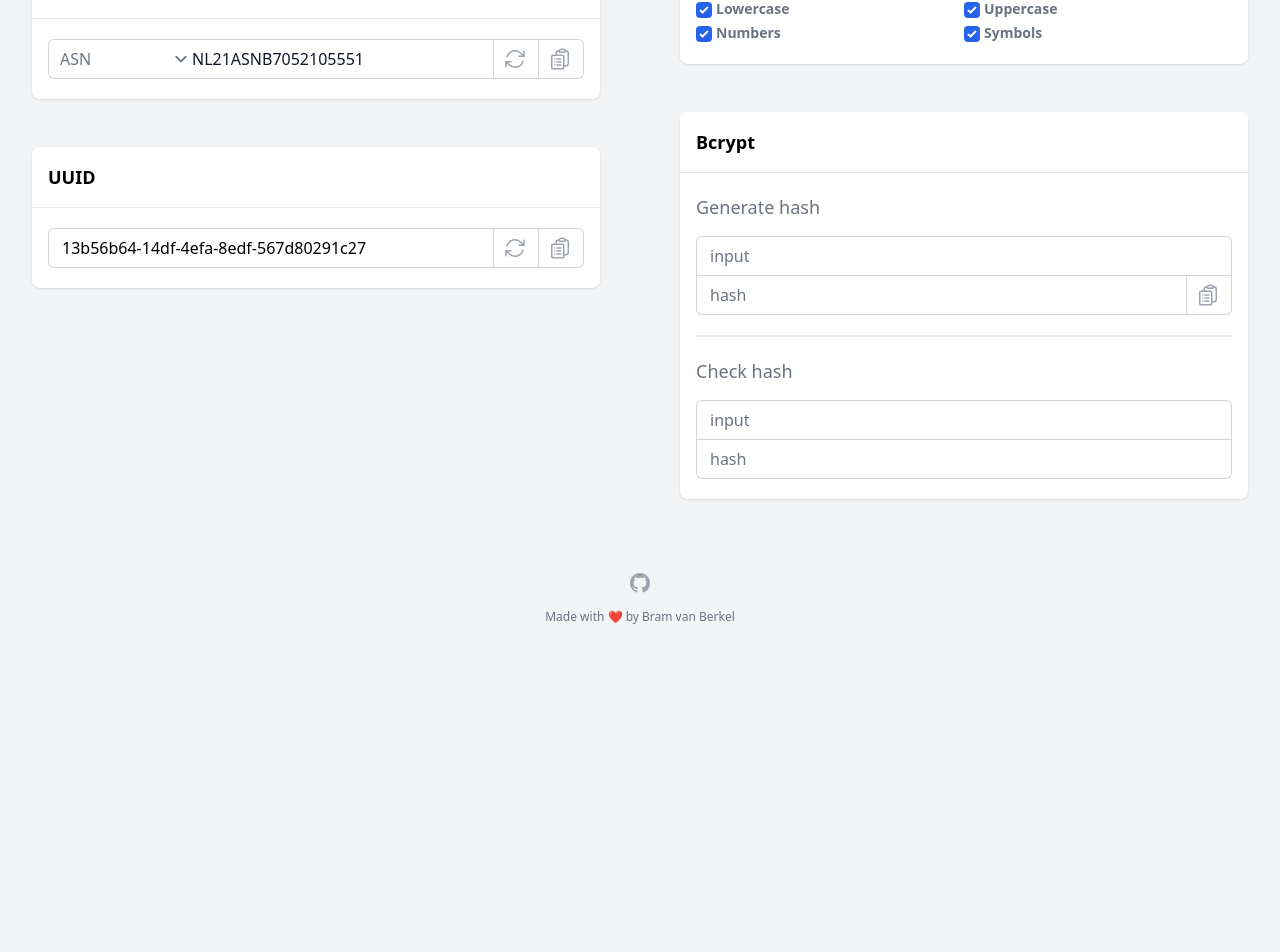
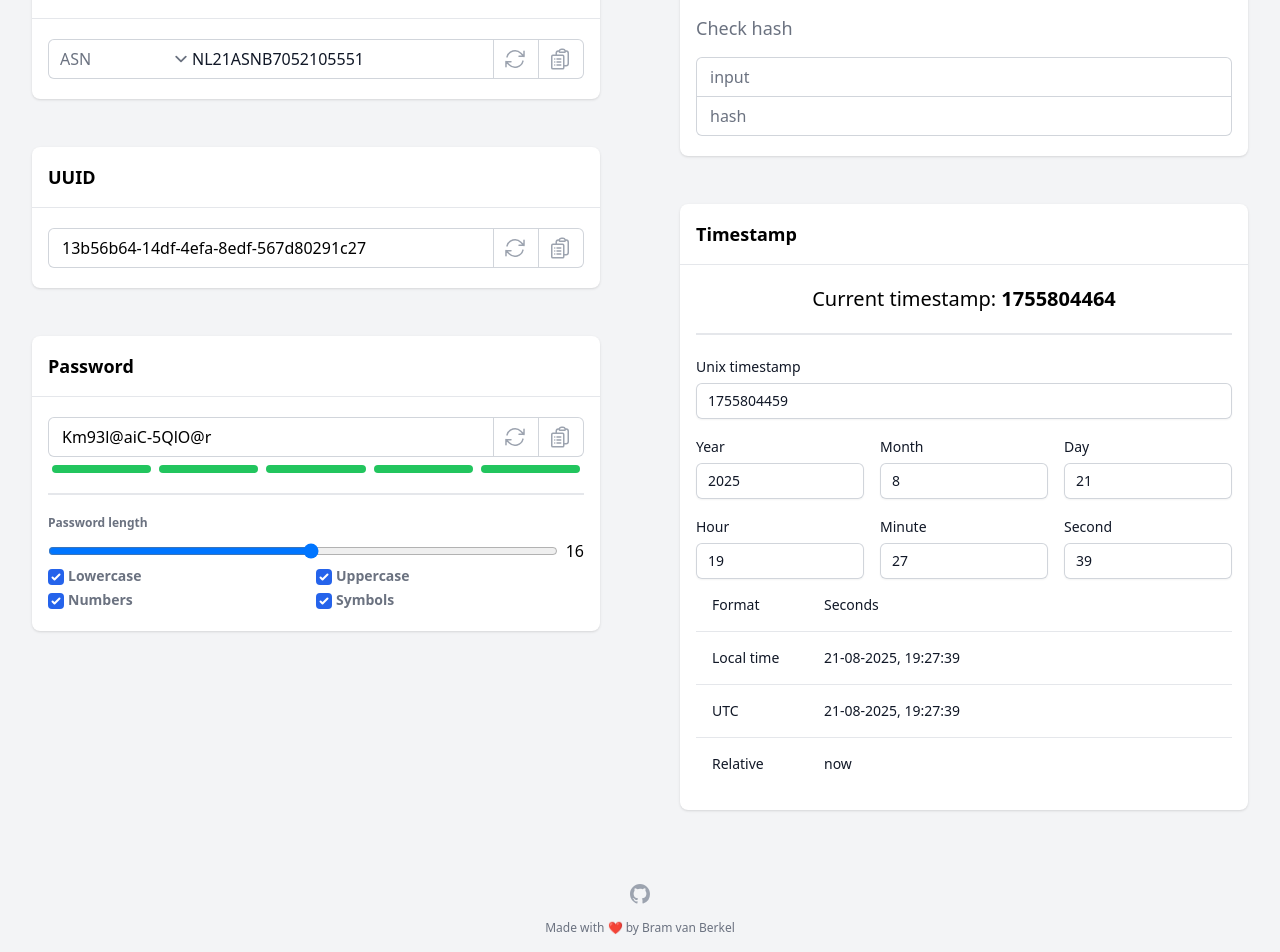
Before and after one commit to BramVanBerkel/testnummers, a Vue app: page / in a window 1280 px wide. Shown: the part 335-1287 px from the top of the page. Before the commit the page ends 986 px from the top, so only its background shows below. Built offline with nearby package versions, Linux system fonts and the light colour scheme.

Commit message:
add unix timestamp

```diff
--- a/package.json
+++ b/package.json
@@ -19,7 +19,6 @@
     "typescript": "^5.2.2",
     "vite": "^5.0.8",
     "vue": "^3.3.11",
-    "vue-i18n": "^9.8.0",
     "vue-tsc": "^1.8.25"
   }
 }
--- a/src/App.vue
+++ b/src/App.vue
@@ -6,6 +6,7 @@ import Password from "./components/generators/Password.vue";
 import Footer from "./components/Footer.vue";
 import Bcrypt from "./components/generators/Bcrypt.vue";
 import Card from "./components/Card.vue";
+import Timestamp from "./components/generators/Timestamp.vue";
 </script>
 
 <template>
@@ -37,6 +38,9 @@ import Card from "./components/Card.vue";
     <Card name="Bcrypt">
       <Bcrypt />
     </Card>
+    <Card name="Timestamp">
+      <Timestamp />
+    </Card>
   </main>
   <Footer />
 </template>
--- a/src/components/generators/Bcrypt.vue
+++ b/src/components/generators/Bcrypt.vue
@@ -18,8 +18,6 @@ const state = {
 }
 
 function generate(setSuccess: boolean = true) {
-  console.log('generateBcrypt(state.input.value)', generateBcrypt(state.generateInput.value));
-
   state.generateHash.value = generateBcrypt(state.generateInput.value);
 
   if (setSuccess) {
@@ -32,7 +30,6 @@ function generate(setSuccess: boolean = true) {
 }
 
 function check() {
-  console.log('checkBcrypt(state.checkInput.value, state.checkHash.value)', checkBcrypt(state.checkInput.value, state.checkHash.value))
   state.checkSuccess.value = checkBcrypt(state.checkInput.value, state.checkHash.value);
 }
 
--- /dev/null
+++ b/src/components/generators/Timestamp.vue
@@ -0,0 +1,163 @@
+<script setup lang="ts">
+
+import {onMounted, ref, watch} from "vue";
+import {generateTimestamp} from "../../generators/UnixTimestampGenerator.ts";
+import {generateRelativeTime} from "../../generators/RelativeTimeGenerator.ts";
+
+const language = navigator.language;
+
+const state = {
+  currentTimestamp: ref<number>(),
+  timestamp: ref<number>(generateTimestamp(new Date())),
+  date: ref<Date>(new Date()),
+  year: ref<number>(new Date().getFullYear()),
+  month: ref<number>(new Date().getMonth() + 1),
+  day: ref<number>(new Date().getDate()),
+  hour: ref<number>(new Date().getHours()),
+  minute: ref<number>(new Date().getMinutes()),
+  second: ref<number>(new Date().getSeconds()),
+  relative: ref<string>(),
+  localeString: ref<string>(),
+  localeStringUTC: ref<string>(),
+}
+
+function updateUnixTimestamp() {
+  state.currentTimestamp.value = generateTimestamp(new Date());
+}
+
+function updateLocaleString() {
+  const options: Intl.DateTimeFormatOptions = {
+    hour12: false,
+    year: 'numeric',
+    month: '2-digit',
+    day: '2-digit',
+    hour: '2-digit',
+    minute: '2-digit',
+    second: '2-digit'
+  };
+
+  state.localeString.value = state.date.value.toLocaleString('nl-NL', options)
+  state.localeStringUTC.value = state.date.value.toLocaleString('nl-NL', {
+    ...options,
+    timeZone: 'UTC'
+  })
+}
+
+onMounted(() => {
+  updateLocaleString();
+  updateUnixTimestamp(); // run the function immediately when the component is mounted
+  setInterval(updateUnixTimestamp, 1000) // and update the value every second afterward
+  state.relative.value = generateRelativeTime(new Date());
+})
+
+watch([state.year, state.month, state.day, state.hour, state.minute, state.second], () => {
+  state.date.value = new Date(state.year.value, state.month.value - 1, state.day.value, state.hour.value, state.minute.value, state.second.value);
+  state.timestamp.value = generateTimestamp(state.date.value);
+  state.relative.value = generateRelativeTime(state.date.value);
+})
+
+watch(state.timestamp, () => {
+  const date = new Date(state.timestamp.value * 1000);
+  state.year.value = date.getFullYear();
+  state.month.value = date.getMonth() + 1;
+  state.day.value = date.getDate();
+  state.hour.value = date.getHours();
+  state.minute.value = date.getMinutes();
+  state.second.value = date.getSeconds();
+})
+
+watch(state.date, () => updateLocaleString())
+
+</script>
+
+<template>
+  <div class="text-center text-lg">
+    <h2 class="text-center text-xl">
+      Current timestamp: <span class="font-semibold" v-html="state.currentTimestamp.value"></span>
+    </h2>
+  </div>
+
+  <hr class="my-5 border border-gray-200">
+
+  <div class="pb-4">
+    <label for="year" class="block text-sm font-medium leading-6 text-gray-900">Unix timestamp</label>
+    <div class="mt-1">
+      <input type="number" name="unix" id="unix" v-model="state.timestamp.value"
+             class="block w-full rounded-md border-0 py-1.5 text-gray-900 shadow-sm ring-1 ring-inset ring-gray-300 placeholder:text-gray-400 focus:ring-2 focus:ring-inset focus:ring-indigo-600 sm:text-sm sm:leading-6">
+    </div>
+  </div>
+
+  <div class="columns-3 pb-4">
+    <div>
+      <label for="year" class="block text-sm font-medium leading-6 text-gray-900">Year</label>
+      <div class="mt-1">
+        <input type="number" name="year" id="year" v-model="state.year.value" min="1970" max="9000"
+               class="block w-full rounded-md border-0 py-1.5 text-gray-900 shadow-sm ring-1 ring-inset ring-gray-300 placeholder:text-gray-400 focus:ring-2 focus:ring-inset focus:ring-indigo-600 sm:text-sm sm:leading-6">
+      </div>
+    </div>
+
+    <div>
+      <label for="month" class="block text-sm font-medium leading-6 text-gray-900">Month</label>
+      <div class="mt-1">
+        <input type="number" name="month" id="month" v-model="state.month.value" min="1" max="12"
+               class="block w-full rounded-md border-0 py-1.5 text-gray-900 shadow-sm ring-1 ring-inset ring-gray-300 placeholder:text-gray-400 focus:ring-2 focus:ring-inset focus:ring-indigo-600 sm:text-sm sm:leading-6">
+      </div>
+    </div>
+
+    <div>
+      <label for="day" class="block text-sm font-medium leading-6 text-gray-900">Day</label>
+      <div class="mt-1">
+        <input type="number" name="day" id="day" v-model="state.day.value" min="1" max="31"
+               class="block w-full rounded-md border-0 py-1.5 text-gray-900 shadow-sm ring-1 ring-inset ring-gray-300 placeholder:text-gray-400 focus:ring-2 focus:ring-inset focus:ring-indigo-600 sm:text-sm sm:leading-6">
+      </div>
+    </div>
+  </div>
+
+  <div class="columns-3">
+    <div>
+      <label for="hour" class="block text-sm font-medium leading-6 text-gray-900">Hour</label>
+      <div class="mt-1">
+        <input type="number" name="hour" id="hour" v-model="state.hour.value" min="0" max="23"
+               class="block w-full rounded-md border-0 py-1.5 text-gray-900 shadow-sm ring-1 ring-inset ring-gray-300 placeholder:text-gray-400 focus:ring-2 focus:ring-inset focus:ring-indigo-600 sm:text-sm sm:leading-6">
+      </div>
+    </div>
+
+    <div>
+      <label for="minute" class="block text-sm font-medium leading-6 text-gray-900">Minute</label>
+      <div class="mt-1">
+        <input type="number" name="minute" id="minute" v-model="state.minute.value" min="0" max="59"
+               class="block w-full rounded-md border-0 py-1.5 text-gray-900 shadow-sm ring-1 ring-inset ring-gray-300 placeholder:text-gray-400 focus:ring-2 focus:ring-inset focus:ring-indigo-600 sm:text-sm sm:leading-6">
+      </div>
+    </div>
+
+    <div>
+      <label for="second" class="block text-sm font-medium leading-6 text-gray-900">Second</label>
+      <div class="mt-1">
+        <input type="number" name="second" id="second" v-model="state.second.value" min="0" max="59"
+               class="block w-full rounded-md border-0 py-1.5 text-gray-900 shadow-sm ring-1 ring-inset ring-gray-300 placeholder:text-gray-400 focus:ring-2 focus:ring-inset focus:ring-indigo-600 sm:text-sm sm:leading-6">
+      </div>
+    </div>
+  </div>
+  <table class="min-w-full divide-y divide-gray-300 table-fixed">
+    <tbody class="divide-y divide-gray-200">
+    <tr>
+      <td class="w-32 py-4 pl-4 pr-3 text-sm font-medium text-gray-900">Format</td>
+      <td class="py-4 pl-4 pr-3 text-sm text-gray-900 sm:pl-0">Seconds</td>
+    </tr>
+    <tr>
+      <td class="py-4 pl-4 pr-3 text-sm font-medium text-gray-900">Local time</td>
+      <td class="py-4 pl-4 pr-3 text-sm text-gray-900 sm:pl-0"
+          v-html="state.localeString.value"></td>
+    </tr>
+    <tr>
+      <td class="py-4 pl-4 pr-3 text-sm font-medium text-gray-900">UTC</td>
+      <td class="py-4 pl-4 pr-3 text-sm text-gray-900 sm:pl-0"
+          v-html="state.localeStringUTC.value"></td>
+    </tr>
+    <tr>
+      <td class="py-4 pl-4 pr-3 text-sm font-medium text-gray-900">Relative</td>
+      <td class="py-4 pl-4 pr-3 text-sm text-gray-900 sm:pl-0" v-html="state.relative.value"></td>
+    </tr>
+    </tbody>
+  </table>
+</template>
--- /dev/null
+++ b/src/generators/RelativeTimeGenerator.ts
@@ -0,0 +1,26 @@
+const DIVISIONS: { amount: number; name: Intl.RelativeTimeFormatUnit }[] = [
+    {amount: 60, name: "seconds"},
+    {amount: 60, name: "minutes"},
+    {amount: 24, name: "hours"},
+    {amount: 7, name: "days"},
+    {amount: 4.34524, name: "weeks"},
+    {amount: 12, name: "months"},
+    {amount: Number.POSITIVE_INFINITY, name: "years"},
+]
+
+export function generateRelativeTime(date: Date) {
+    let duration = (date.getTime() - new Date().getTime()) / 1000;
+
+    const formatter = new Intl.RelativeTimeFormat(navigator.language, {
+        numeric: 'auto'
+    });
+
+    for (let i = 0; i < DIVISIONS.length; i++) {
+        const division = DIVISIONS[i]
+        if (Math.abs(duration) < division.amount) {
+            return formatter.format(Math.round(duration), division.name)
+        }
+
+        duration /= division.amount
+    }
+}
--- /dev/null
+++ b/src/generators/UnixTimestampGenerator.ts
@@ -0,0 +1,3 @@
+export function generateTimestamp(date: Date): number {
+    return Math.trunc(date.getTime() / 1000)
+}
--- a/src/main.ts
+++ b/src/main.ts
@@ -1,21 +1,7 @@
 import { createApp } from 'vue'
 import './style.css'
 import App from './App.vue'
-import {createI18n} from "vue-i18n";
-
-const messages = {
-    nl: {
-        'copy': 'Kopieer',
-        'copied': 'Gekopieerd'
-    },
-}
-
-const i18n = createI18n({
-    locale: 'nl',
-    messages
-})
 
 const app = createApp(App);
 
-app.use(i18n);
-app.mount('#app')
+app.mount('#app');
```
Also changed, not shown: 1 other file (tests, documents, lock files or other folders).
